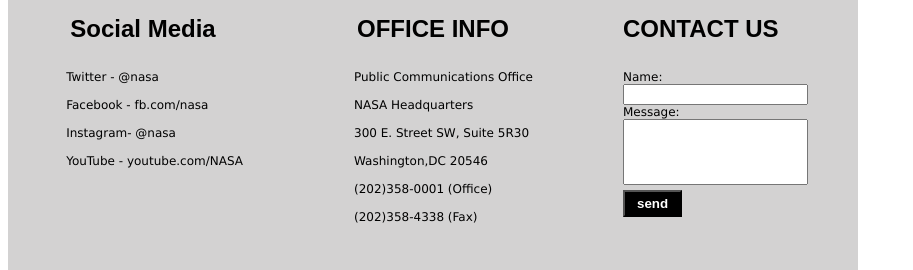
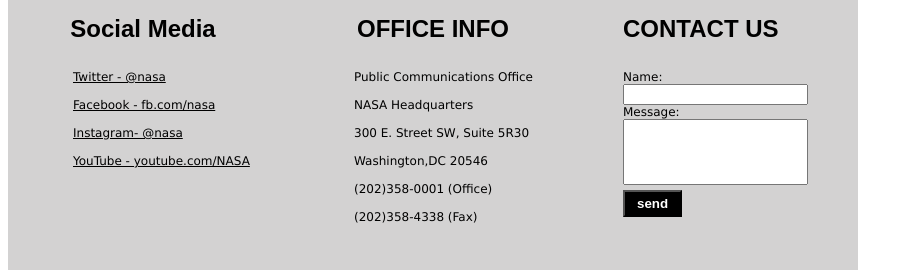
Before and after one commit to J-Russ17/nasa, a plain HTML site: page index.html in a window 1280 px wide. Shown: the part 492-762 px from the top of the page, without its empty margins (0-913 px from the left). Drawn offline with Linux system fonts and the light colour scheme.

Commit message:
nasafinaldraft

```diff
--- a/index.html
+++ b/index.html
@@ -13,12 +13,12 @@
     <div class="container">
         <section id="main1">
             <h2>Social Media</h2>
-                <pre>
-                    Twitter - @nasa<br>
-                    Facebook - fb.com/nasa<br>
-                    Instagram- @nasa<br>
-                    YouTube - youtube.com/NASA
-                </pre>
+            <section id="links">
+                <article><a href="https://twitter.com/NASA?s=20" target="_blank">Twitter - @nasa</a></article><br>
+                <article><a href="https://www.facebook.com/NASA/" target="_blank">Facebook - fb.com/nasa</a></article><br>
+                <article><a href="https://www.instagram.com/nasa/?hl=en" target="_blank">Instagram- @nasa</a></article><br>
+                <article><a href="https://www.youtube.com/nasa" target="_blank">YouTube - youtube.com/NASA</a></article>
+            </section>
         </section>
 
         <section id="main2">
--- a/style.css
+++ b/style.css
@@ -38,13 +38,19 @@ h2 {
     font-family: 'Oswald', sans-serif;
 }
 
-#flex-start {
-    width: 200px;
-    height: 20px;
-    display: flex;
-    justify-content: flex-start;
-    margin: 35px;
-    font-family: 'Oswald', sans-serif;
+#links {
+    display: block;
+    margin-left: 65px;
+    font-family:'Lucida Sans', 'Lucida Sans Regular', 'Lucida Grande', 'Lucida Sans Unicode', Geneva, Verdana, sans-serif;
+    font-size: 12px;
+}
+
+a {
+    color: black;
+}
+
+a:hover {
+    color: blue;
 }
 
 pre {
@@ -55,7 +61,16 @@ pre {
     font-family:'Lucida Sans', 'Lucida Sans Regular', 'Lucida Grande', 'Lucida Sans Unicode', Geneva, Verdana, sans-serif;
     font-size: 12px;
     justify-content: flex-end;
-    }
+}
+
+#flex-start {
+    width: 200px;
+    height: 20px;
+    display: flex;
+    justify-content: flex-start;
+    margin: 35px;
+    font-family: 'Oswald', sans-serif;
+}
 
 p {
     width: 200px;
@@ -64,7 +79,7 @@ p {
     margin: 35px;
     font-family:'Lucida Sans', 'Lucida Sans Regular', 'Lucida Grande', 'Lucida Sans Unicode', Geneva, Verdana, sans-serif;
     font-size: 12px;
-    }
+}
 
 #msg {
     height: 60px;
@@ -76,3 +91,9 @@ button {
     margin-top: 5px;
     padding: 4px 12px;
 }
+
+article {
+    display: flex;
+    justify-content: flex-start;
+    width: 200px;
+}
```
